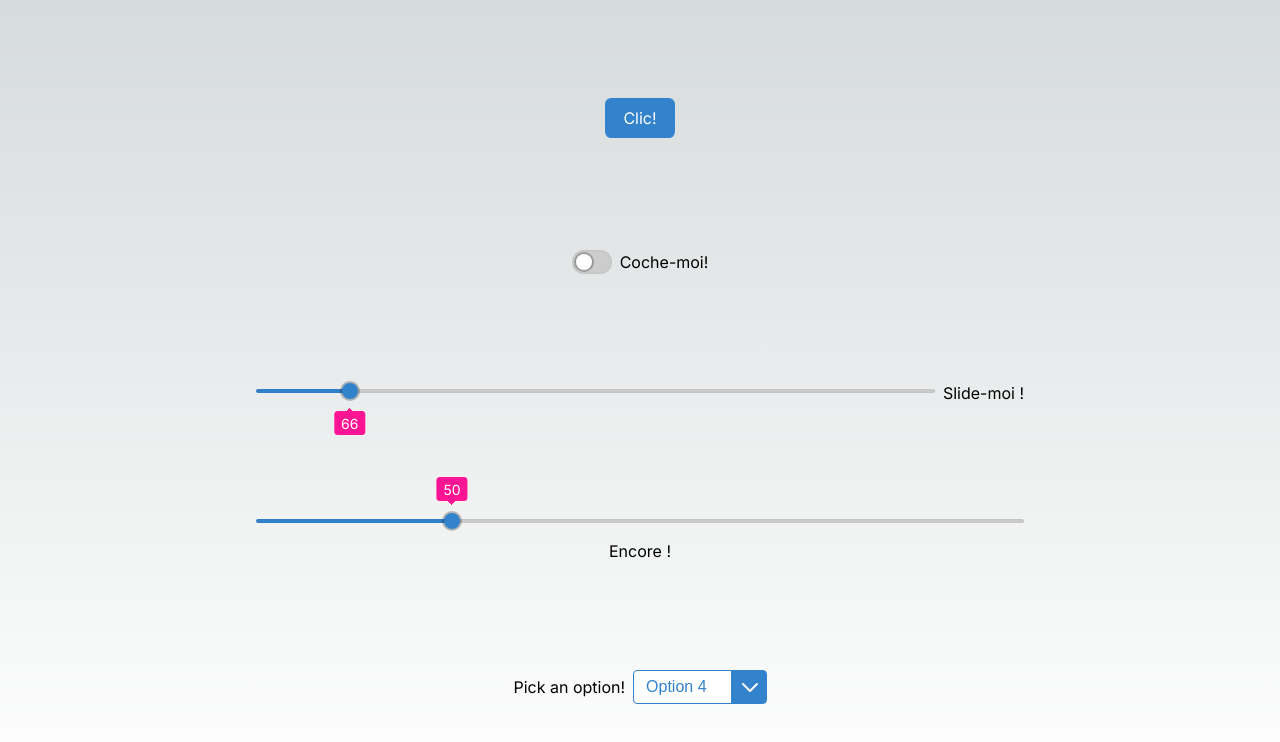
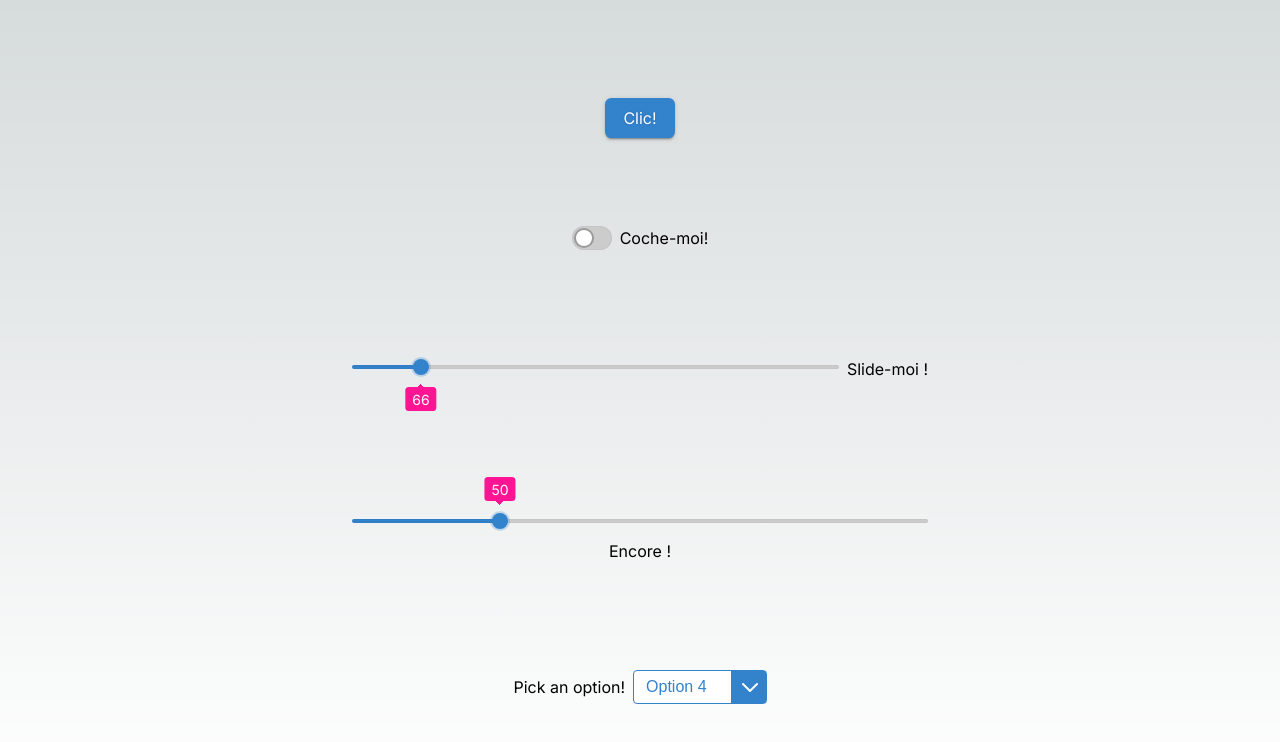
Before and after one commit to AlainGourves/nextjs-components, a Next.js app: page /about in a window 1280 px wide. Shown: the top 742 px of the page. Built offline with nearby package versions, Linux system fonts and the light colour scheme.

Commit message:
select & button

```diff
--- a/src/app/about/page.tsx
+++ b/src/app/about/page.tsx
@@ -22,12 +22,27 @@ export default function About() {
         setSliderValue2(parseInt(ev.target.value));
     }
 
+    const handleBtnClick = (ev:any)=>{
+        console.log("Hello there!", ev.target)
+    }
+
     const pos = 'right';
+
+    const options = [
+        { value: 'option1', text: 'Option 1' },
+        { value: 'option2', text: 'Option 2' },
+        { value: 'option3', text: 'Option 3' },
+        { value: 'option4', text: 'Option 4' },
+    ];
 
     return (
         <main className={styles.main}>
             <div>
-                <Button label="Clic!" />
+                <Button
+                    text="Clic!"
+                    disabled={false}
+                    onClick={handleBtnClick}
+                 />
             </div>
             <div>
                 <Switch
@@ -67,6 +82,7 @@ export default function About() {
                 <Select
                     id="mySelect"
                     label="Pick an option!"
+                    options={options}
                     disabled={false}
                     selected={3}
                 />
--- a/src/app/components/button/button.module.scss
+++ b/src/app/components/button/button.module.scss
@@ -1,4 +1,4 @@
-@mixin button-reset{
+@mixin button-reset {
     // Reset button style
     padding: 0;
     border: none;
@@ -8,7 +8,7 @@
     cursor: pointer;
 }
 
-.agf-btn{
+.agf-btn {
     @include button-reset;
 
     // ----------------------------- Colors
@@ -17,6 +17,8 @@
     --s: 60%;
     --l: 50%;
     --btn-active: hsl(var(--h) var(--s) var(--l));
+    --btn-inactive-clr: hsl(0 0% 50%);
+    --btn-inactive-bg: hsl(0 0% 85%);
 
     // ----------------------------- Animation
     --anim-dur: .2s;
@@ -33,22 +35,41 @@
     padding: .5em 1em;
     color: #fff;
     background-color: var(--btn-active);
+    text-shadow: 0 0 2px rgba(0, 0, 0, 0.2);
+    box-shadow:
+        0 3px 1px -2px rgba(0, 0, 0, 0.2),
+        0 2px 2px 0 rgba(0, 0, 0, 0.14),
+        0 1px 5px 0 rgba(0, 0, 0, 0.12);
 
     transition: all var(--anim-dur) var(--anim-fn);
 
-    &:active{
+    &:active {
         transform: translateY(1px);
         filter: saturate(150%);
     }
 
-    &:hover{
+    &:disabled {
+        cursor: not-allowed;
+        background-color: var(--btn-inactive-bg);
+        border-color: var(--btn-inactive-clr);
+        color: var(--btn-inactive-clr);
+        box-shadow: none;
+    }
+
+    @media (hover:hover) {
+
+        // CSS hover style remains after button click in iOS devices
+        // https://stackoverflow.com/questions/47507495/css-hover-style-remains-after-button-click-in-ios-devices
+        &:not(:disabled):hover {
             color: var(--btn-active);
             background-color: #fff;
             border-color: var(--btn-active);
         }
+    }
 
-    &:focus-visible{
+    &:focus-visible {
         box-shadow: 0 0 0 2px #fff;
         outline-offset: 5px;
     }
+
 }
--- a/src/app/components/button/button.tsx
+++ b/src/app/components/button/button.tsx
@@ -1,3 +1,4 @@
+'use client';
 import buttonStyle from './button.module.scss';
 
 export default function Button(props: any){
@@ -5,8 +6,11 @@ export default function Button(props: any){
     return (
         <button
         type="button"
-        className={buttonStyle['agf-btn']}>
-            {props.label}
+        className={buttonStyle['agf-btn']}
+        disabled={props.disabled}
+        onClick={props.onClick}
+        >
+            {props.text}
         </button>
     )
 }
--- a/src/app/components/select/select.module.scss
+++ b/src/app/components/select/select.module.scss
@@ -40,5 +40,10 @@
             // for IE, just in case...
             display: none;
         }
+
+        &:focus-visible{
+            box-shadow: 0 0 0 2px #fff;
+            outline-offset: 5px;
+        }
     }
 }
--- a/src/app/components/select/select.tsx
+++ b/src/app/components/select/select.tsx
@@ -2,9 +2,15 @@
 import selectStyles from './select.module.scss';
 import { useState, useRef, useEffect } from 'react';
 
+type Option = {
+    value: string,
+    text: string
+}
+
 type Props = {
     id: string,
     label: string,
+    options: Option[],
     disabled: boolean,
     selected?: number,
 }
@@ -13,13 +19,6 @@ type Props = {
 export default function Select(props: Props) {
     const selectRef = useRef<HTMLSelectElement | null>(null);
     const [selectedVal, setSelectedVal] = useState(0);
-
-    const list = [
-        { value: 'option1', text: 'Option 1' },
-        { value: 'option2', text: 'Option 2' },
-        { value: 'option3', text: 'Option 3' },
-        { value: 'option4', text: 'Option 4' },
-    ];
 
     useEffect(() => {
         if (props.selected && props.selected !== 0) {
@@ -31,7 +30,7 @@ export default function Select(props: Props) {
 
     const handleChange = (ev: any) => {
         const newVal = ev.target.value;
-        const newIdx = list.findIndex((item) => item.value === newVal);
+        const newIdx = props.options.findIndex((item) => item.value === newVal);
         setSelectedVal(newIdx);
     }
 
@@ -45,13 +44,13 @@ export default function Select(props: Props) {
                 name={props.id}
                 ref={selectRef}
                 onChange={handleChange}
-                value={list[selectedVal]?.value}
+                value={props.options[selectedVal]?.value}
                 disabled={props.disabled}
             >
                 {
-                    list.map((item: any, idx: any) => {
+                    props.options.map((item: any, idx: any) => {
                         return (
-                            <option key={idx} value={list[idx].value}>{list[idx].text}</option>
+                            <option key={idx} value={props.options[idx].value}>{props.options[idx].text}</option>
                         )
                     })
                 }
--- a/src/app/components/slider/slider.module.scss
+++ b/src/app/components/slider/slider.module.scss
@@ -1,6 +1,9 @@
 // Slider -------------------------\
 // Width: slider takes 100% of his parent's width
 // --slider-value: must be updated by JS !! (& be unitless !!!)
+
+// TODO: ajouter de l'espace vertical (margin) quand l'output est affiché
+// -> risque de masquer ce qui est au-dessus/en-dessous
 
 @mixin track() {
     box-sizing: border-box;
@@ -23,7 +26,7 @@
     border-radius: 50%;
     background: var(--track-active);
     box-shadow: 0 0 0 var(--highlight-size) var(--thumb-highlight);
-    transition: box-shadow var(--slider-anim-dur) var(--slider-anim-fn);
+    transition: box-shadow var(--anim-dur) var(--anim-fn);
 }
 
 .slider {
@@ -33,25 +36,26 @@
 
     // ----------------------------- Colors
     --clr: hsl(209 60% 50%); // Primary color (for reference)
-    --slider-h: 209;
-    --slider-s: 60%;
-    --slider-l: 50%;
+    --h: 209;
+    --s: 60%;
+    --l: 50%;
 
-    --track-active: hsl(var(--slider-h) var(--slider-s) var(--slider-l));
+    --track-active: hsl(var(--h) var(--s) var(--l));
     --track-inactive: hsl(0 0% 80%);
 
-    --thumb-highlight: hsl(0 0% 0% / .25);
+    // --thumb-highlight: hsl(0 0% 0% / .25);
+    --thumb-highlight: hsl(var(--h) var(--s) var(--l) / .25);
 
     @media (prefers-color-scheme: dark) {
-        --track-active: hsl(var(--slider-h) var(--slider-s) calc(var(--slider-l) - 15%));
+        --track-active: hsl(var(--h) var(--s) calc(var(--l) - 15%));
         --track-inactive: hsl(0 0% 65%);
 
         --thumb-highlight: hsl(0 0% 100% / .25);
     }
 
     // ----------------------------- Animation
-    --slider-anim-dur: .2s;
-    --slider-anim-fn: ease-out;
+    --anim-dur: .2s;
+    --anim-fn: ease-out;
 
     // ----------------------------- Layout
     display: flex;
@@ -98,6 +102,15 @@
         min-height: var(--thumb-size);
         background: transparent;
         font: inherit;
+
+        &:focus-visible{
+            outline-offset: 5px;
+        }
+
+        &:focus:not(:focus-visible) {
+            // disable the default outline on a focused element which doesn’t have the :focus-visible state (-> button after a mouse click)
+            outline-color: transparent;
+        }
 
         &::-webkit-slider-runnable-track {
             @include track();
--- a/src/app/components/switch/switch.module.scss
+++ b/src/app/components/switch/switch.module.scss
@@ -36,8 +36,8 @@
     }
 
     // ----------------------------- Animation
-    --switch-anim-dur: .2s;
-    --switch-anim-fn: ease-out;
+    --anim-dur: .2s;
+    --anim-fn: ease-out;
 
     // ----------------------------- Layout
     display: flex;
@@ -81,7 +81,7 @@
         align-items: center;
         grid: [track] 1fr / [track] 1fr;
 
-        transition: background-color var(--switch-anim-dur) linear;
+        transition: all var(--anim-dur) var(--anim-fn);
 
         // THUMB -------
         &::before {
@@ -95,9 +95,10 @@
 
             box-shadow: 0 0 0 var(--highlight-size) var(--thumb-color-highlight);
             transform: translateX(var(--thumb-position));
-            transition:
-                transform var(--switch-anim-dur) var(--switch-anim-fn),
-                box-shadow var(--switch-anim-dur) var(--switch-anim-fn);
+            transition: inherit;
+            // transition:
+            //     transform var(--anim-dur) var(--anim-fn),
+            //     box-shadow var(--anim-dur) var(--anim-fn);
         }
 
         &:checked {
@@ -134,6 +135,6 @@
 
 @media (prefers-reduced-motion: reduce) {
     .switch {
-        --switch-anim-dur: 0; // no transition
+        --anim-dur: 0; // no transition
     }
 }
--- a/src/app/globals.css
+++ b/src/app/globals.css
@@ -105,3 +105,9 @@ a {
     color-scheme: dark;
   }
 }
+
+
+/*** ---- Mes trucs ---- ***/
+*:focus:not(:focus-visible) {
+  outline-color: transparent;
+}
--- a/src/app/page.module.css
+++ b/src/app/page.module.css
@@ -231,6 +231,8 @@
 
 /*       MES TRUCS          */
 .slider-container{
-  width: 60dvw;
-  min-width: 36rem;
+  width: 70vw;
+  width: 70dvw;
+  max-width: 36rem;
+  margin-block: 1.5rem;
 }
```
Also changed, not shown: 1 other file (tests, documents, lock files or other folders). Lines whose indentation alone changed are shown as unchanged.
